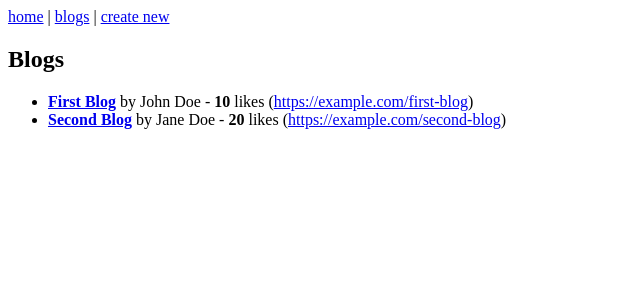
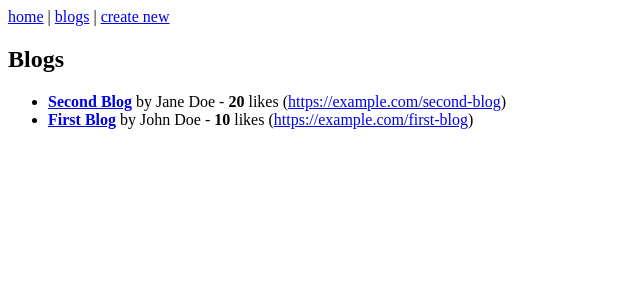
Before and after one commit to DavidGonzalezJ/Nextjs-blog-list, a Next.js app: page /blogs in a window 1280 px wide. Shown: the top 300 px of the page, without its empty margins (0-640 px from the left). Built offline with nearby package versions, Linux system fonts and the light colour scheme.

Commit message:
Exercise 5: Rendered in order

```diff
--- a/app/blogs/page.tsx
+++ b/app/blogs/page.tsx
@@ -3,11 +3,12 @@
 
 const Blogs = () => {
   const blogs = getBlogs()
+  const sortedBlogs = blogs.sort((a, b) => b.likes - a.likes)
   return (
     <div>
       <h2>Blogs</h2>
       <ul>
-        {blogs.map(blog => (
+        {sortedBlogs.map(blog => (
           <li key={blog.id}>
             <Link href={`/blogs/${blog.id}`}>
               <b>{blog.title}</b>
```
